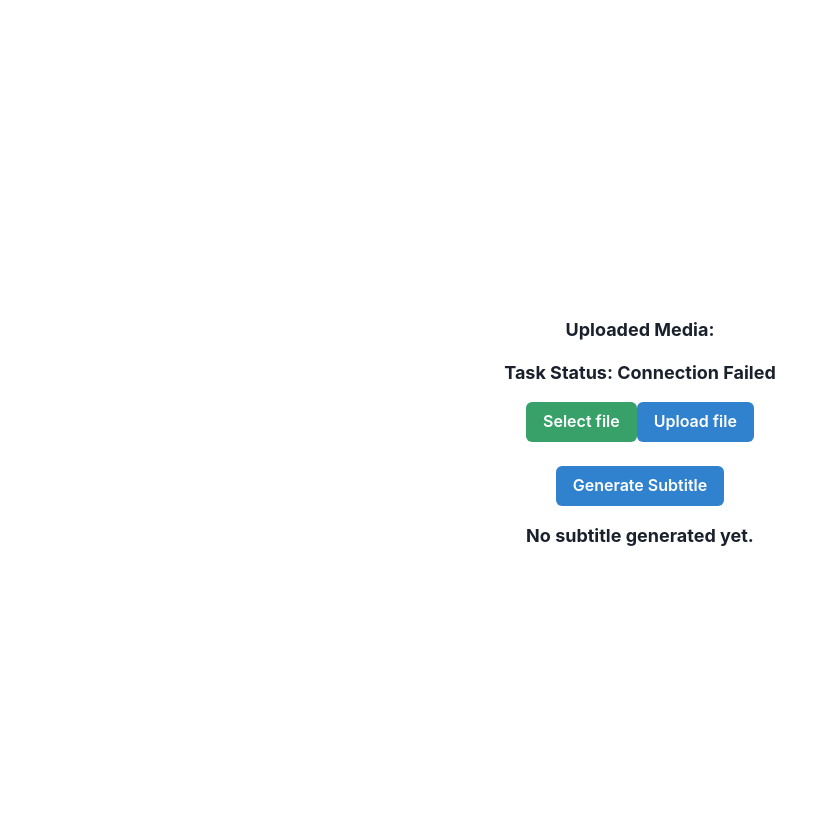
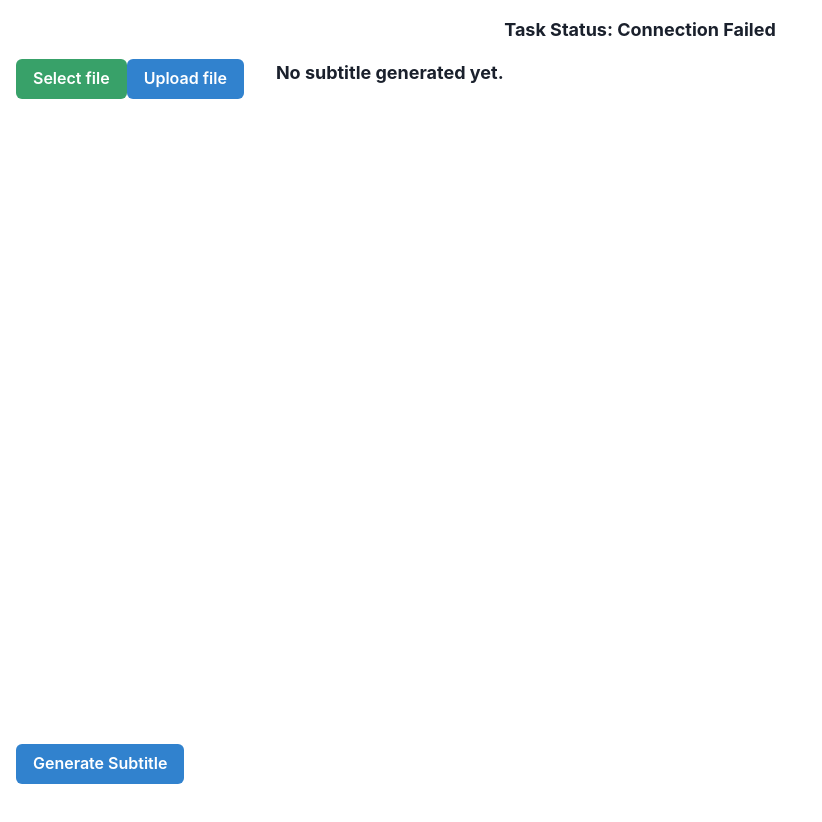
Before and after one commit to charles7668/Mxx, a React (Vite) app in the folder web/: page / in a window 1280 px wide. Shown: the top 822 px of the page, without its empty margins (0-822 px from the left). After the commit the page ends 800 px from the top, so only its background shows below. Built offline with nearby package versions, Linux system fonts and the light colour scheme; no server answers.

Commit message:
ui: modify layout

```diff
--- a/web/src/App.css
+++ b/web/src/App.css
@@ -1,6 +1,7 @@
-#root {
-  max-width: 1280px;
-  margin: 0 auto;
-  padding: 2rem;
-  text-align: center;
+html, body, #root {
+  margin: 0;
+  padding: 0;
+  width: 100vw;
+  height: 100vh;
+  overflow: hidden;
 }
--- a/web/src/App.tsx
+++ b/web/src/App.tsx
@@ -8,7 +8,7 @@ import {
   UploadMediaAsync,
 } from "./api/api.ts";
 import { RenewSessionIdAsync } from "./session/session.ts";
-import { Box, Button, VStack, Text, Input } from "@chakra-ui/react";
+import { Box, Button, Text, Input } from "@chakra-ui/react";
 
 function App() {
   const fileInputRef = useRef<HTMLInputElement>(null);
@@ -156,22 +156,20 @@ function App() {
   }, [uploadedMedia]);
 
   return (
-    <Box
-      height="100vh"
-      display="flex"
-      alignItems="center"
-      justifyContent="center"
-      flexDirection="column"
-    >
-      <VStack spacing={4} textAlign="center">
-        <Text fontSize="lg" fontWeight="bold">
-          Uploaded Media: {uploadedMedia}
-        </Text>
-
-        <Text fontSize="lg" fontWeight="bold">
+    <Box height="100vh" display="flex" flexDirection="column" maxHeight="100vh">
+      <Text fontSize="lg" fontWeight="bold" textAlign="center" mt={4}>
         Task Status: {taskStatus}
       </Text>
 
+      <Box flex={1} display="flex" flexDirection="row" overflow="auto">
+        <Box
+          display="flex"
+          flexDirection="column"
+          alignItems="flex-start"
+          justifyContent="space-between"
+          p={4}
+          height="100%"
+        >
           <form onSubmit={handleSubmit}>
             <Input
               type="file"
@@ -199,11 +197,21 @@ function App() {
           <Button onClick={handleGenerateSubtitleClick} colorScheme="blue">
             Generate Subtitle
           </Button>
+        </Box>
 
+        <Box
+          justifyContent="center"
+          alignItems="self-start"
+          height="100%"
+          maxHeight="100%"
+          overflow="auto"
+          p={4}
+        >
           <Text fontSize="lg" fontWeight="bold" whiteSpace="pre-wrap">
             {subtitle || "No subtitle generated yet."}
           </Text>
-      </VStack>
+        </Box>
+      </Box>
     </Box>
   );
 }
```
Lines whose indentation alone changed are shown as unchanged.
